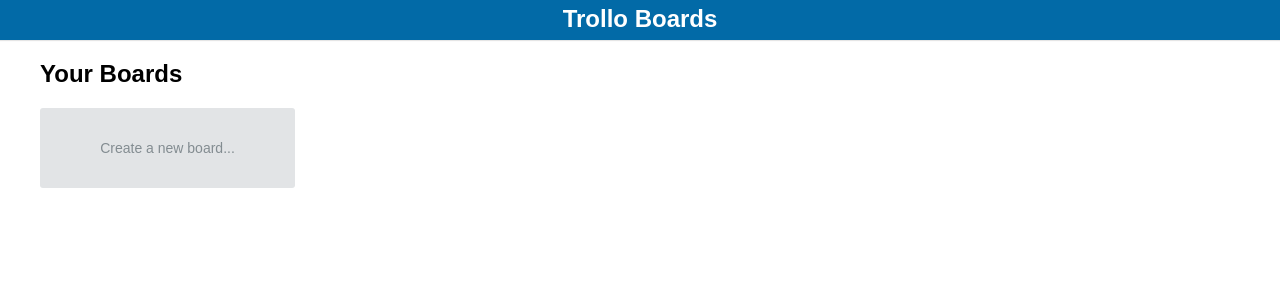
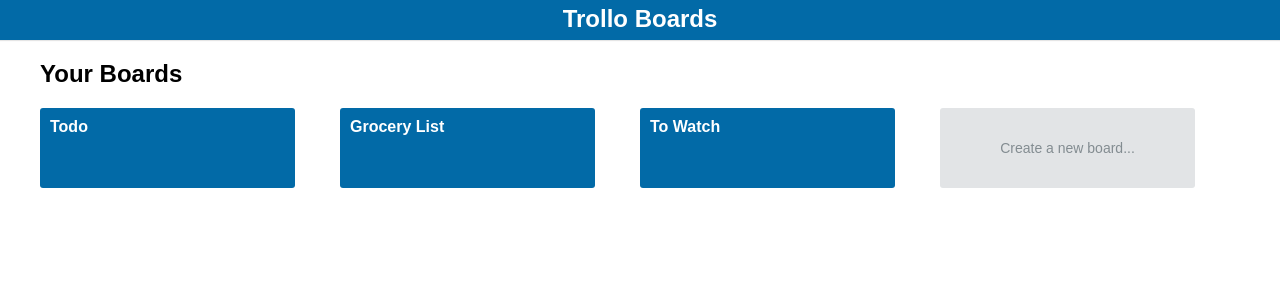
Before and after one commit to bteng22/Trello-Clone, a React (Create React App) app: page / in a window 1280 px wide. Shown: the top 300 px of the page. Built offline with nearby package versions, Linux system fonts and the light colour scheme.

Commit message:
rendering fake boards list

```diff
--- a/src/components/App.js
+++ b/src/components/App.js
@@ -1,6 +1,18 @@
 import React, { Component } from 'react';
 import styled from 'styled-components';
-import Boards from './Boards.js';
+import BoardList from './BoardList.js';
+
+const fakeBoardData = [
+  {
+    title: 'Todo'
+  },
+  {
+    title: 'Grocery List'
+  },
+  {
+    title: 'To Watch'
+  }
+]
 
 const StyledAppContainer = styled.div``
 
@@ -25,7 +37,7 @@
         <StyledHeader>
           <StyledHeaderTitle>Trollo Boards</StyledHeaderTitle>
         </StyledHeader>
-        <Boards />
+        <BoardList boards={fakeBoardData}/>
       </StyledAppContainer>
     );
   }
--- a/src/components/Board.js
+++ b/src/components/Board.js
@@ -1,68 +1,51 @@
 import React, { Component } from 'react';
 import styled from 'styled-components';
-import BoardForm from './BoardForm';
 
-const StyledBoardListItem = styled.li`
+export const StyledBoardListItem = styled.li`
   width: 25%;
   max-width: 300px;
   min-height: 100px;
 `
-const StyledBoardButton = styled.button`
+
+const StyledBoardLink = styled.a.attrs({
+  href: "#"
+})`
+  display: flex;
   width: 85%;
   height: 80px;
-  background: #e2e4e6;
+  background: #026aa7;
   border: none;
   border-radius: 3px;
-  font-size: 0.875em;
-  font-weight: 500;
-  color: #838c91;
+  font-size: 1em;
+  font-weight: 700;
+  color: #fff;
+
   cursor: pointer;
-
-  transition background 0.2s, color 0.2s;
+  text-decoration: none;
 
   &:hover {
-    background: #d6d8db;
-    color: #026aa7;
+    background: #026097;
   }
 
-  // > span {
-  //   display: inline-block;
-  //   width: 100%;
-  //   height: 100%;
-  //   text-align: left;
-  // }
+  > span {
+    width: 100%;
+    padding: 10px;
+  }
 `
-
-const CreateBoardButton = (props) => {
-  return (
-    <StyledBoardButton onClick={props.handleClick}>
-      Create a new board...
-    </StyledBoardButton>
-  )
-}
 
 class Board extends Component {
   constructor(props) {
     super(props);
-
-    this.state = {
-      displayForm: false
-    };
-
-    this.handleClick = this.handleClick.bind(this);
-  }
-
-  handleClick() {
-    this.setState(prevState => ({
-      displayForm: !prevState.displayForm
-    }));
   }
 
   render() {
     return (
       <StyledBoardListItem>
-        { this.state.displayForm ? <BoardForm handleClick={this.handleClick} /> :
-        <CreateBoardButton handleClick={this.handleClick} /> }
+        <StyledBoardLink>
+          <span>
+            { this.props.title }
+          </span>
+        </StyledBoardLink>
       </StyledBoardListItem>
     )
   }
--- a/src/components/BoardForm.js
+++ b/src/components/BoardForm.js
@@ -61,19 +61,43 @@
   }
 `
 
+const StyledIcon = styled.i`
+  pointer: cursor;
+`
+
 class BoardForm extends Component {
+  constructor(props) {
+    super(props);
+    this.state = { value: '' }
+
+    this.handleChange = this.handleChange.bind(this);
+    this.handleSubmit = this.handleSubmit.bind(this);
+  }
+
+  handleChange(event) {
+    this.setState({ value: event.target.value });
+  }
+
+  handleSubmit(event) {
+    event.preventDefault();
+
+  }
+
   render() {
     return (
-      <StyledBoardForm>
+      <StyledBoardForm onSubmit={this.handleSubmit} >
         <StyledBoardFormHeader>
           <div>
             Create Board
-            <i onClick={this.props.handleClick}>x</i>
+            <StyledIcon onClick={this.props.handleClick}>x</StyledIcon>
           </div>
         </StyledBoardFormHeader>
         <StyledBoardFormContainer>
           <label>Title</label>
-          <input type="text"></input>
+          <input
+            type="text"
+            value={this.state.value}
+            onChange={this.handleChange}></input>
           <StyledSubmitButton/>
         </StyledBoardFormContainer>
       </StyledBoardForm>
--- a/src/components/BoardList.js
+++ b/src/components/BoardList.js
@@ -1,7 +1,13 @@
 import React, { Component } from 'react';
 import styled from 'styled-components';
 import Board from './Board';
+import CreateBoard from './CreateBoard';
 
+const StyledBoardListContainer = styled.div`
+  max-width: 1200px;
+  padding: 0 20px;
+  margin: 0 auto;
+`
 
 const StyledBoardList = styled.ul`
   display: flex;
@@ -11,12 +17,26 @@
   list-style: none;
 `
 
-const BoardList = () => {
-  return (
-    <StyledBoardList>
-      <Board/>
-    </StyledBoardList>
-  )
+const renderBoards = (boards) => {
+  return boards.map((board) => {
+    return (
+      <Board key={board.title} {...board} />
+    )
+  })
+}
+
+class BoardList extends Component {
+  render() {
+    return (
+      <StyledBoardListContainer>
+        <h2>Your Boards</h2>
+        <StyledBoardList>
+          { renderBoards(this.props.boards) }
+          <CreateBoard />
+        </StyledBoardList>
+      </StyledBoardListContainer>
+    )
+  }
 }
 
 export default BoardList;
--- a/src/components/Boards.js
+++ /dev/null
@@ -1,22 +0,0 @@
-import React, { Component } from 'react';
-import styled from 'styled-components';
-import BoardList from './BoardList';
-
-const StyledBoardListContainer = styled.div`
-  max-width: 1200px;
-  padding: 0 20px;
-  margin: 0 auto;
-`
-
-class Boards extends Component {
-  render() {
-    return (
-      <StyledBoardListContainer>
-        <h2>Your Boards</h2>
-        <BoardList/>
-      </StyledBoardListContainer>
-    )
-  }
-}
-
-export default Boards;
--- /dev/null
+++ b/src/components/CreateBoard.js
@@ -0,0 +1,51 @@
+import React, { Component } from 'react';
+import styled from 'styled-components';
+import BoardForm from './BoardForm';
+import { StyledBoardListItem } from './Board';
+
+const StyledBoardButton = styled.button`
+  width: 85%;
+  height: 80px;
+  background: #e2e4e6;
+  border: none;
+  border-radius: 3px;
+  font-size: 0.875em;
+  font-weight: 500;
+  color: #838c91;
+  cursor: pointer;
+
+  &:hover {
+    background: #d6d8db;
+    color: #026aa7;
+  }
+`
+
+class CreateBoard extends Component {
+  constructor(props) {
+    super(props);
+    this.state = { displayForm: false };
+
+    this.handleClick = this.handleClick.bind(this);
+  }
+
+  handleClick() {
+    this.setState(prevState => ({
+      displayForm: !prevState.displayForm
+    }));
+  }
+
+  render() {
+    return (
+      <StyledBoardListItem>
+        {this.state.displayForm ?
+          (<BoardForm handleClick={this.handleClick} />) :
+          (<StyledBoardButton onClick={this.handleClick}>
+            Create a new board...
+          </StyledBoardButton>)
+        }
+      </StyledBoardListItem>
+    )
+  }
+}
+
+export default CreateBoard;
```
